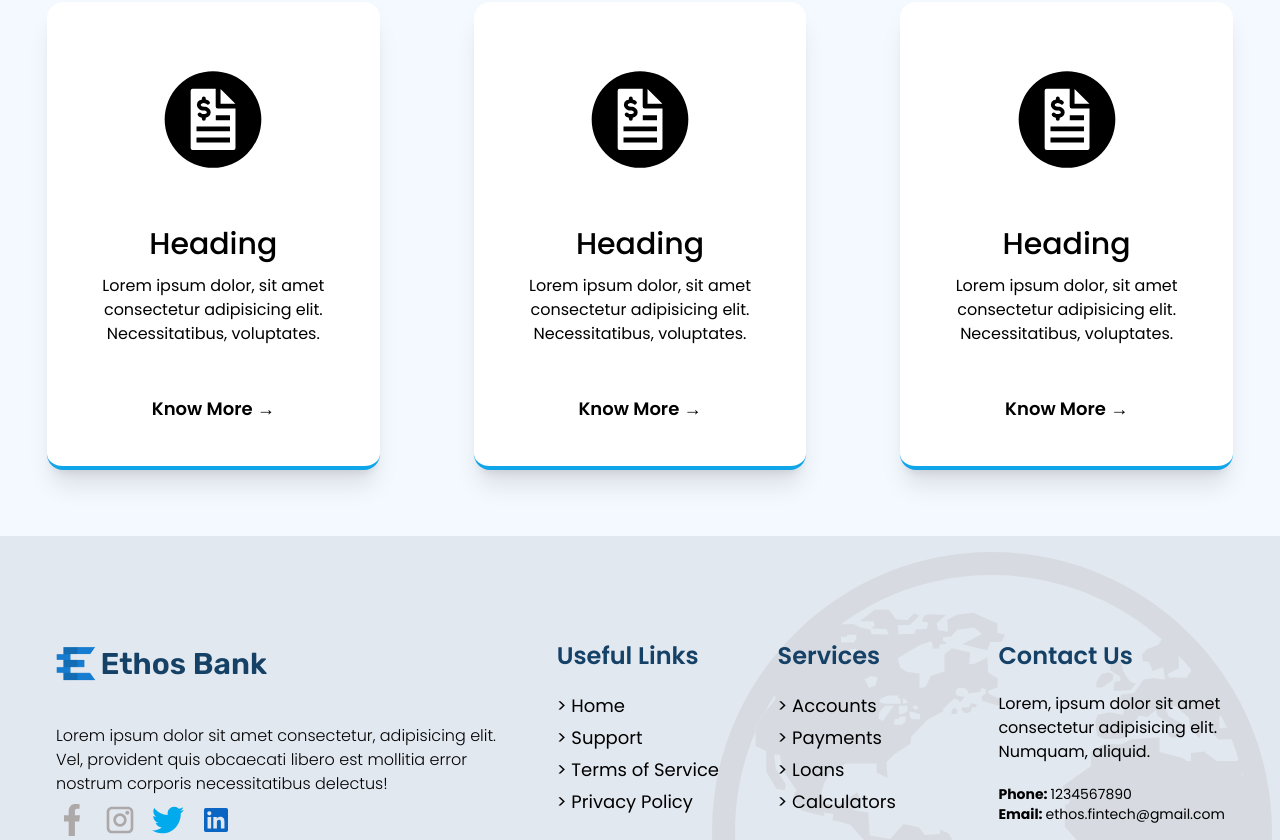
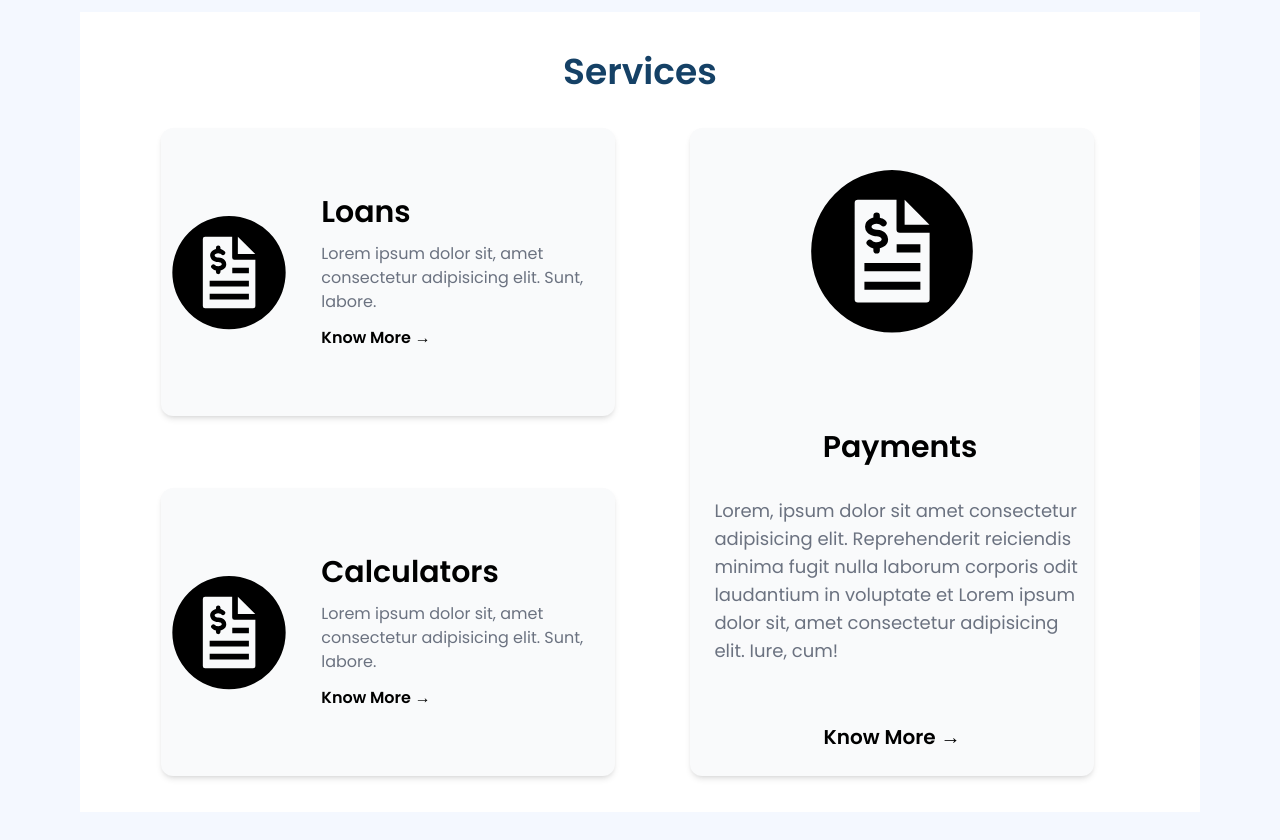
Before and after one commit to Dhruvin151104/Ethos-Bank, a React (Vite) app in the folder Ethos-Bank/: page / in a window 1280 px wide. Shown: the part 980-1820 px from the top of the page. Built offline with nearby package versions, Linux system fonts and the light colour scheme; the HTML template or start-up script is replaced by a standard one; a web font is replaced by a local one.

Commit message:
Home Page styling

```diff
--- a/Ethos-Bank/src/Pages/Home.jsx
+++ b/Ethos-Bank/src/Pages/Home.jsx
@@ -1,24 +1,35 @@
 import React from "react";
 import LoginButton from "../components/LoginButton";
 import test1 from "../assets/test1.jpg";
-import test2 from "../assets/test3.png"
-import test_svg from "../assets/test_svg.svg"
+import test2 from "../assets/test3.png";
+import test_svg from "../assets/test_svg.svg";
 
 function Home() {
-  const card = (props)=>{
-    return(
-      <div style={{width:props.width,height:props.height}} className="rounded-2xl shadow-xl bg-white flex flex-col justify-center items-center gap-4 hover:bg-slate-100 duration-200 ease-linear border-b-sky-500 border-b-4">
-        <div className="w-full mt-4" style={{height:props.imgHeight}}>
-          <img src={props.src} alt="" className="h-full m-auto"/>
+  const element = (props) => {
+    return (
+      <div
+        className="rounded-xl flex justify-evenly items-center shadow-md bg-gray-50 hover:bg-sky-50 duration-100 ease-linear hover:outline outline-2 outline-sky-600"
+        style={{ width: props.width, height: props.height }}
+      >
+        <div className="h-full w-[30%]">
+          <img src={props.img} className="h-full" />
         </div>
-        <div className=" h-2/5 flex items-center justify-center flex-col gap-3">
-          <p className="text-3xl font-medium">Heading</p>
-          <p className="text-md px-4 overflow-hidden text-center font-normal">Lorem ipsum dolor, sit amet consectetur adipisicing elit. Necessitatibus, voluptates.</p>
+        <div className="h-full w-[70%] pl-6 pr-2 flex flex-col justify-center items-start gap-3">
+          <p className="text-3xl font-semibold">{props.heading}</p>
+          <p className="text-md text-gray-500">
+            Lorem ipsum dolor sit, amet consectetur adipisicing elit. Sunt,
+            labore.
+          </p>
+          <a
+            href=""
+            className="text-md hover:text-sky-500 duration-200 ease-in-out font-semibold cursor-pointer"
+          >
+            Know More &rarr;
+          </a>
         </div>
-        {props.link && <a href="" className="text-lg hover:text-sky-500 duration-200 ease-in-out font-semibold">Know More &rarr;</a>}
       </div>
-    )
-  }
+    );
+  };
 
   return (
     <div className="font-[Poppins] bg-main-theme">
@@ -46,13 +57,56 @@ function Home() {
         ></div>
       </div>
 
-      <div className="h-[70vh]  flex justify-center items-center mt-32">
-        <div className="h-[90%] w-full  flex flex-col justify-center items-center">
-          <p className="text-4xl font-semibold text-[#154166]">Services</p>
-          <div className="w-full h-full flex justify-around items-center flex-wrap">
-          {card({height:"93%",width:"26%",src:test_svg,link:true,imgHeight:"25%",heading:"",description:""})}
-          {card({height:"93%",width:"26%",src:test_svg,link:true,imgHeight:"25%",heading:"",description:""})}
-          {card({height:"93%",width:"26%",src:test_svg,link:true,imgHeight:"25%",heading:"",description:""})}
+      <div className=" mt-16">
+        <div className=" w-[100%] text-5xl font-normal flex flex-col justify-center gap-1 pl-20">
+            <p>The all in one <span className=" text-blue-500 font-medium"> finance platform </span></p>
+            <p>you've been looking for...</p>
+        </div>
+        <div className="h-[100vh]  flex justify-center items-center mt-10 bg-white mx-20">
+          <div className="h-[90%] w-full  flex flex-col justify-center items-center">
+            <p className="text-4xl font-semibold text-[#154166] mt-10">
+              Services
+            </p>
+            <div className="w-[90%] h-full grid grid-cols-2 grid-rows-2">
+              <div className="h-full w-full flex items-center justify-center">
+                {element({
+                  width: "90%",
+                  height: "80%",
+                  img: test_svg,
+                  heading: "Loans",
+                })}
+              </div>
+              <div className="h-full w-full flex items-center justify-center">
+                {element({
+                  width: "90%",
+                  height: "80%",
+                  img: test_svg,
+                  heading: "Calculators",
+                })}
+              </div>
+              <div className="h-full w-full col-start-2 row-span-2 row-start-1 flex items-center justify-center">
+                <div className="rounded-xl flex justify-evenly items-center shadow-md bg-gray-50 hover:bg-sky-50 duration-100 ease-linear hover:outline outline-2 outline-sky-600 h-[90%] w-4/5 flex-col">
+                  <div className="h-[30%] w-full">
+                    <img src={test_svg} className="h-full m-auto" />
+                  </div>
+                  <div className="h-[50%] w-full pl-6 pr-2 flex flex-col justify-start pt-14 items-center gap-8">
+                    <p className="text-3xl font-semibold">Payments</p>
+                    <p className="text-lg text-gray-500">
+                      Lorem, ipsum dolor sit amet consectetur adipisicing elit.
+                      Reprehenderit reiciendis minima fugit nulla laborum
+                      corporis odit laudantium in voluptate et Lorem ipsum dolor
+                      sit, amet consectetur adipisicing elit. Iure, cum!
+                    </p>
+                  </div>
+                  <a
+                    href=""
+                    className="text-xl hover:text-sky-500 duration-200 ease-in-out font-semibold cursor-pointer"
+                  >
+                    Know More &rarr;
+                  </a>
+                </div>
+              </div>
+            </div>
           </div>
         </div>
       </div>
```
